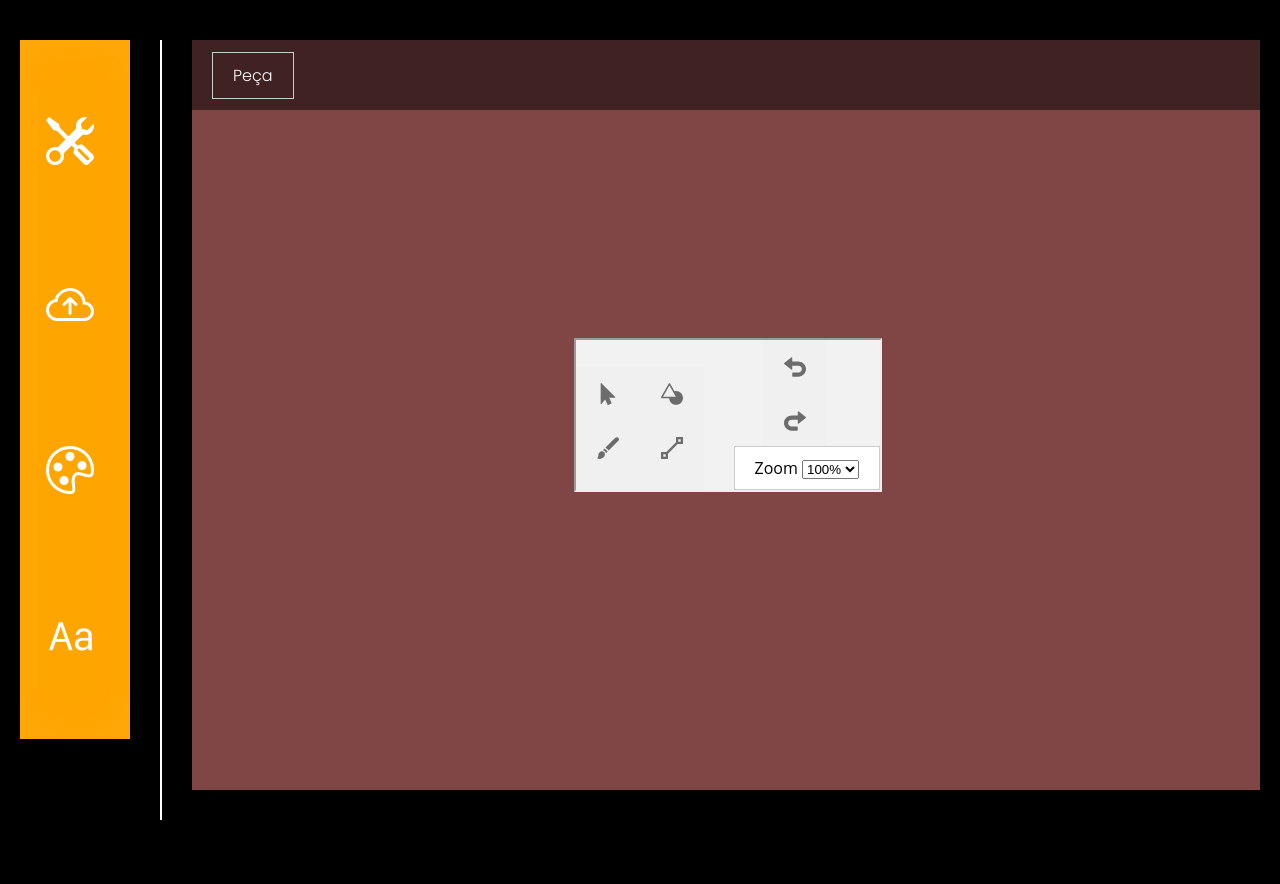
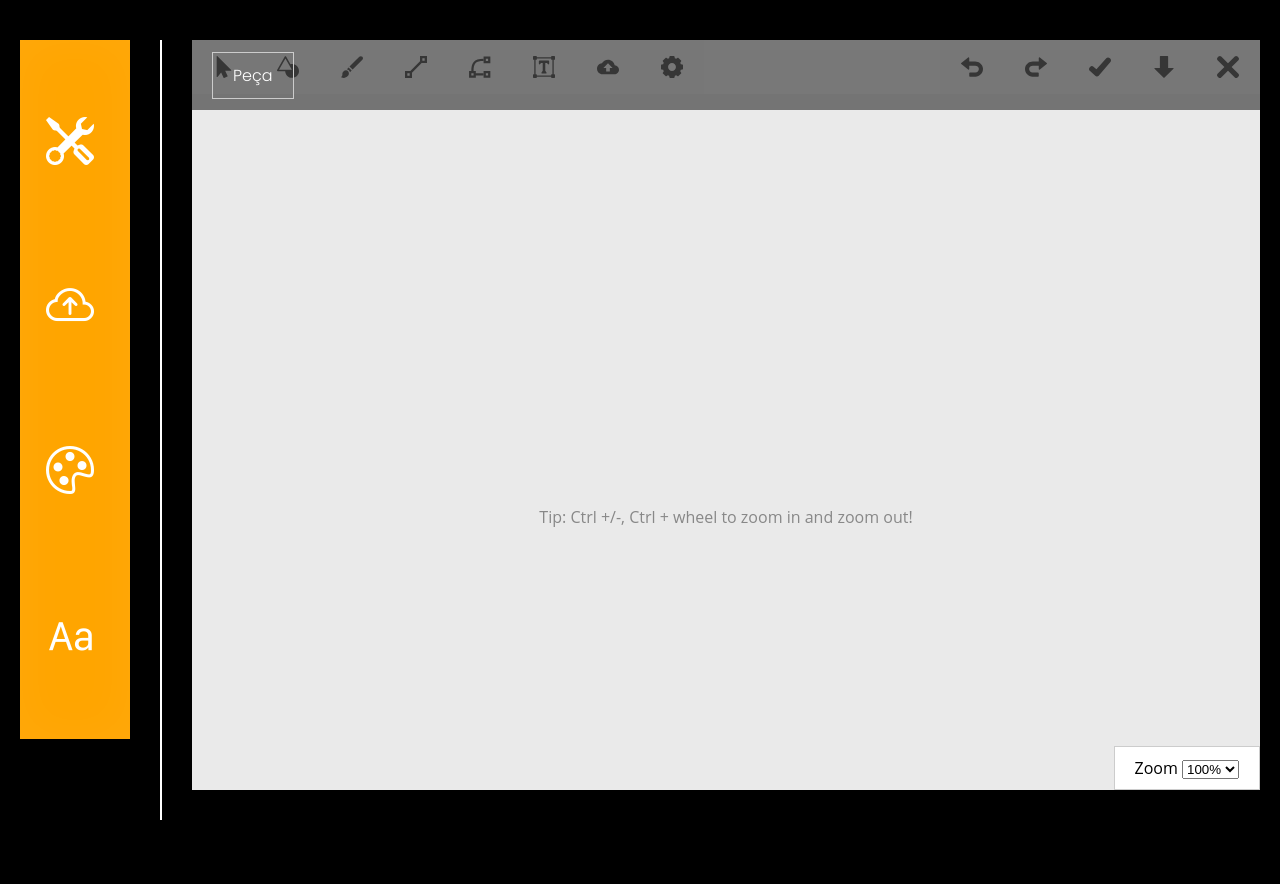
Before and after one commit to TheoCoelho/-, a Flask app: page /design in a window 1280 px wide. Shown: the part 60-944 px from the top of the page. Run offline with Flask 3, Linux system fonts and the light colour scheme; some libraries are stand-ins or nearby versions.

Commit message:
editor-image5

```diff
--- a/static/css/design.css
+++ b/static/css/design.css
@@ -529,3 +529,20 @@ body {
   width: 100%;
   height: 100%;
 }
+#piece-editor-frame {
+  width: 100%;
+  height: 100%;
+  border: none;
+  display: block;
+  position: absolute;
+  top: 0;
+  left: 0;
+}
+
+
+
+#viewers-container {
+  width: 100%;
+  height: 100%;
+  position: relative;
+}
```
Also changed, not shown: templates/design.html (+9 -26 lines), static/uploads/design/teste/bc.jpg (added).
